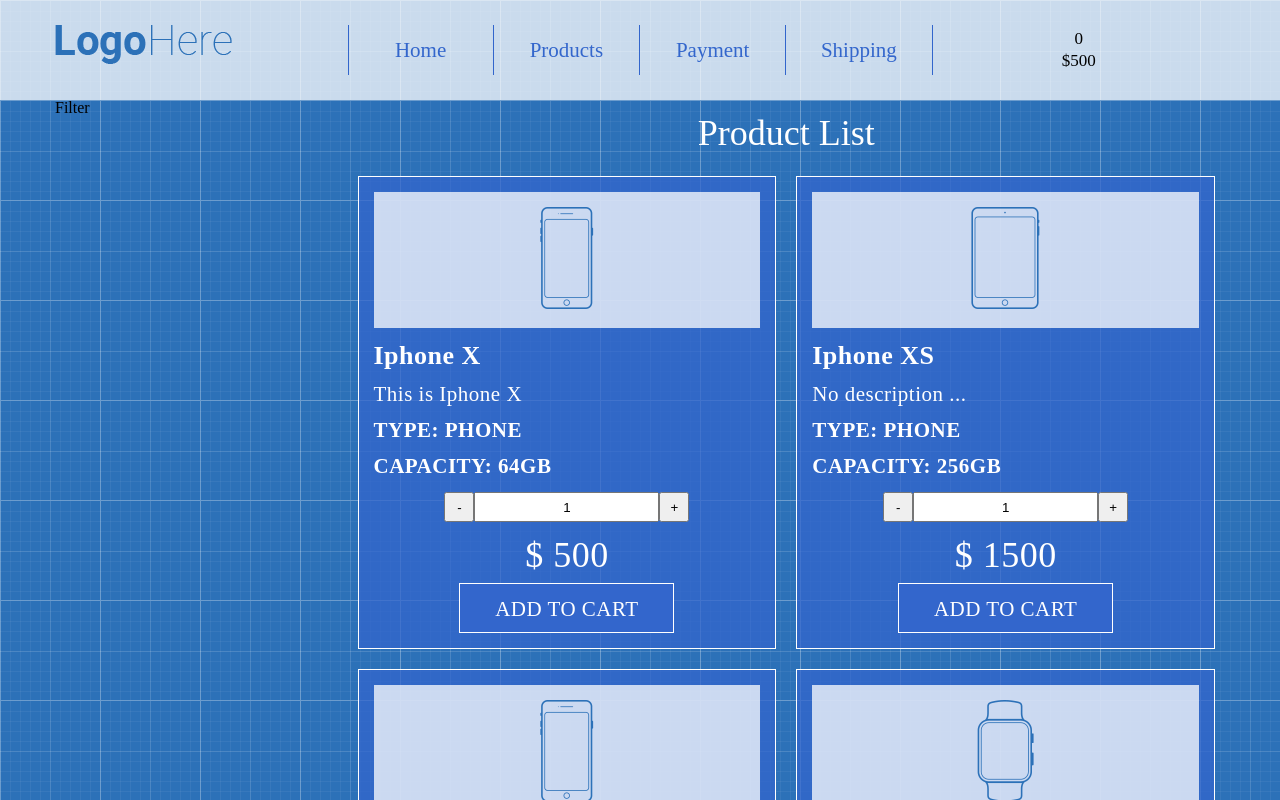
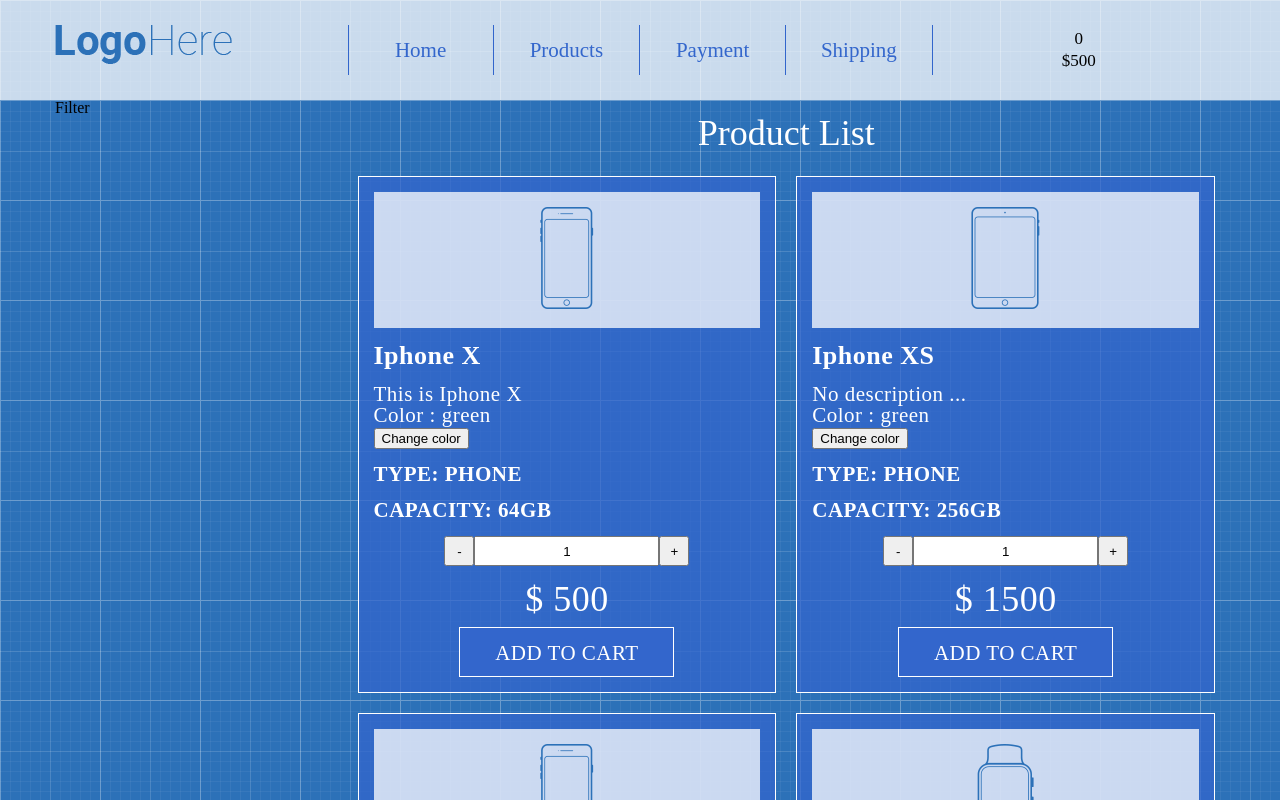
Before and after one commit to tarassh03/shop-project, a React (Create React App) app: page / in a window 1280 px wide. Shown: the top 800 px of the page. Built offline with nearby package versions, Linux system fonts and the light colour scheme.

Commit message:
add button and color

```diff
--- a/src/App/Main/Products/ProductListItem.js
+++ b/src/App/Main/Products/ProductListItem.js
@@ -7,7 +7,8 @@
 
         state = {
             productCount:1,
-        }
+            productColor: "green",
+         }
 
 
          onIncrementClick () {
@@ -24,8 +25,14 @@
              }))
         }
 
+        changeColorClick () {
+            this.setState({
+                productColor : 'red'
+            })
 
-        render() {
+        }
+
+          render() {
 
             const {
                 name,
@@ -44,7 +51,12 @@
                     </div>
 
                     <div className="product-title">{name}</div>
-                    <div className="product-description">{description}</div>
+                    <div className="product-description">{description}
+                    <p>Color : {this.state.productColor}</p>
+                    <button
+                    onClick={()=>this.changeColorClick()}
+                    >Change color</button>
+                    </div>
                     <div className="product-features">Type: {type}</div>
                     <div className="product-features">Capacity: {capacity}Gb</div>
                     <div className ="product-quantity">
```
Also changed, not shown: 1 other file (tests, documents, lock files or other folders).
